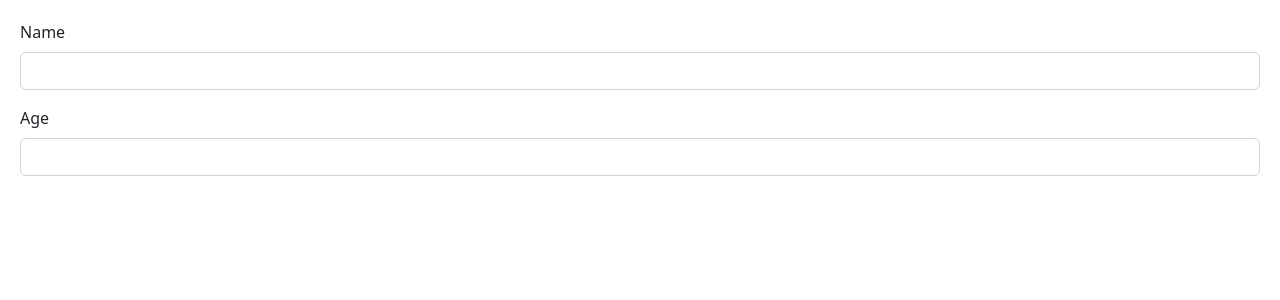
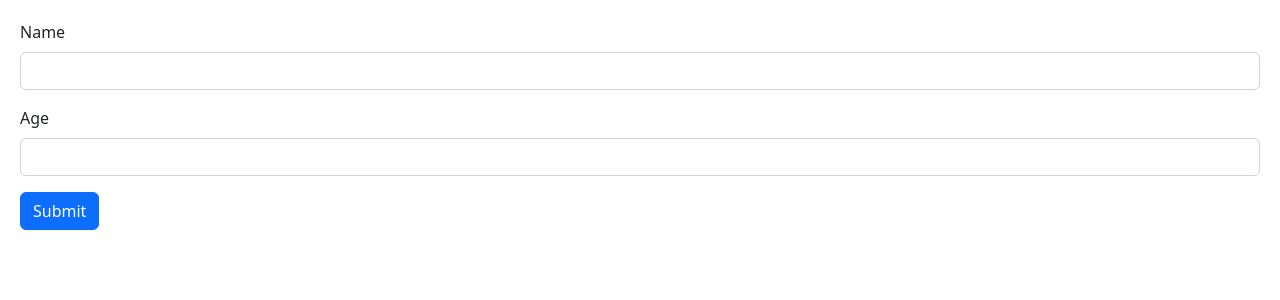
Before and after one commit to anniepuy/react-form, a React (Vite) app: page / in a window 1280 px wide. Shown: the top 300 px of the page. Built offline with nearby package versions, Linux system fonts and the light colour scheme.

Commit message:
adding submit button

```diff
--- a/src/components/Form.tsx
+++ b/src/components/Form.tsx
@@ -11,7 +11,7 @@ const Form = () => {
             <label htmlFor="age" className="form-label">Age</label>
             <input type="number" className="form-control"/>
         </div>
-
+        <button className="btn btn-primary" type="submit">Submit</button>
     </form>
   )
 }
```
